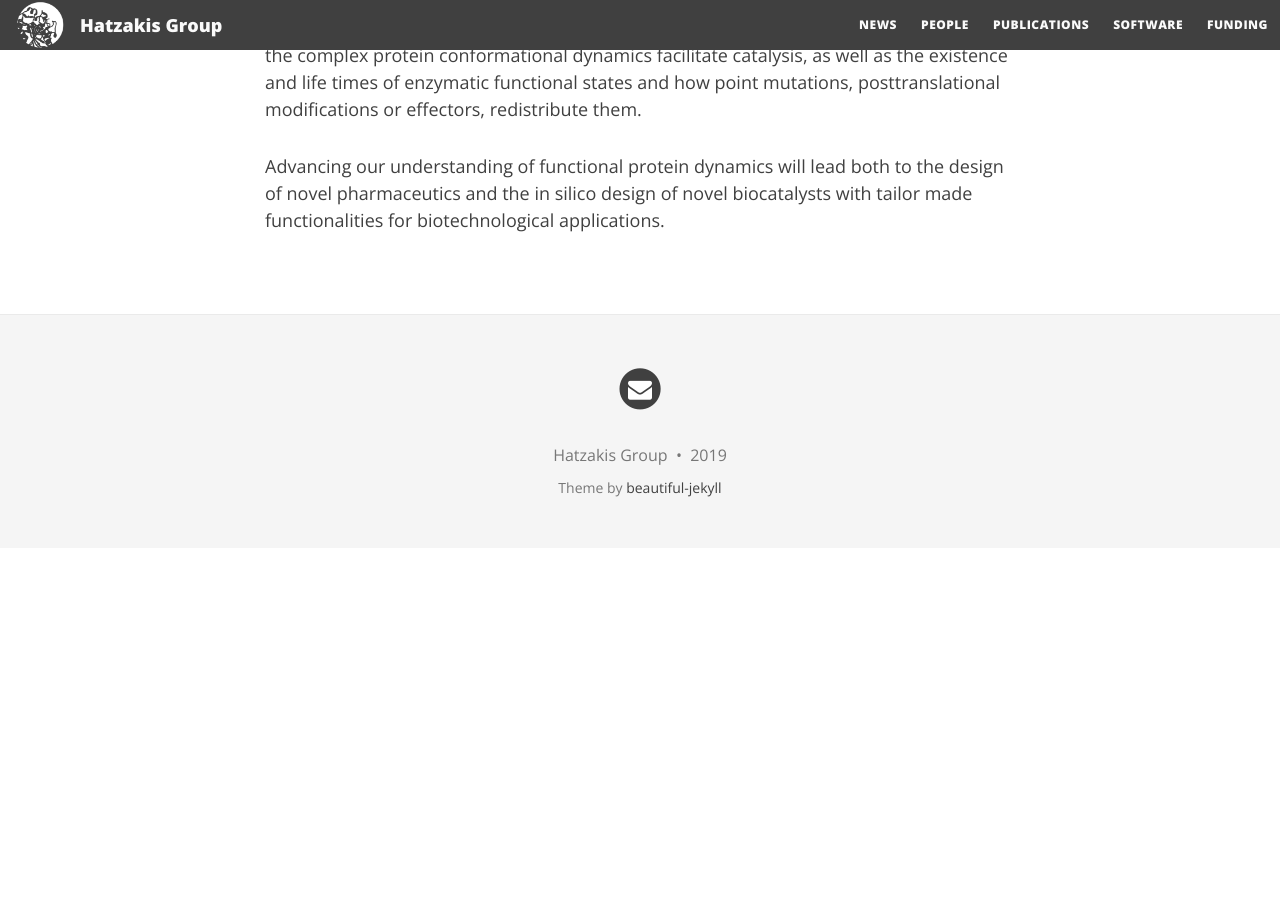
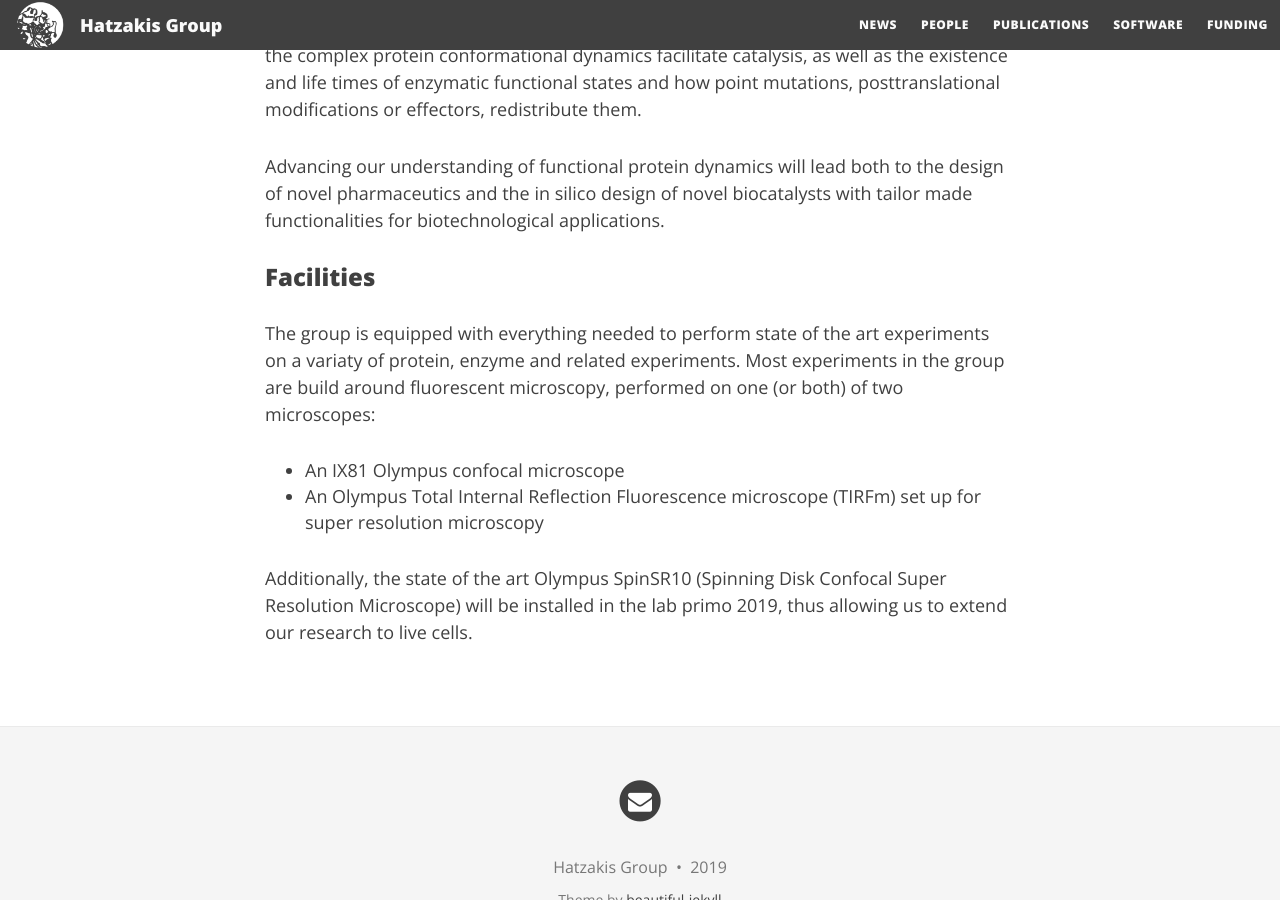
Before and after one commit to hatzakislab/hatzakislab.github.io, a Jekyll site: the page built from index.md, in a window 1280 px wide and 900 px high, scrolled down 819 px. Built offline with Jekyll 4.4.1, drawn with Linux system fonts in a browser that asks for light colours; nearby versions of some CDN libraries; before the commit the page ends 1367 px from its top, so only the background shows below that.

Commit message:
added facilities text

```diff
--- a/index.md
+++ b/index.md
@@ -11,3 +11,11 @@ Our groups main research interest is to obtain a fundamental understanding of th
 In spite of their immense importance, current understanding on enzymatic behaviour relies primarily on static pictures and ensemble functional assays and thus dynamic characteristics remain masked due to ensemble averaging. We therefore employ single molecule techniques to interrogate the behaviour of individual enzymes and elicit a detailed understanding of the molecular level details underlying enzymatic function and regulation. Using state of the art fluorescent microscopy techniques, we investigate how the complex protein conformational dynamics facilitate catalysis, as well as the existence and life times of enzymatic functional states and how point mutations, posttranslational modifications or effectors, redistribute them.
 
 Advancing our understanding of functional protein dynamics will lead both to the design of novel pharmaceutics and the in silico design of novel biocatalysts with tailor made functionalities for biotechnological applications.
+
+### Facilities
+The group is equipped with everything needed to perform state of the art experiments on a variaty of protein, enzyme and related experiments. Most experiments in the group are build around fluorescent microscopy, performed on one (or both) of two microscopes:
+
+- An IX81 Olympus confocal microscope
+- An Olympus Total Internal Reflection Fluorescence microscope (TIRFm) set up for super resolution microscopy
+
+Additionally, the state of the art Olympus SpinSR10 (Spinning Disk Confocal Super Resolution Microscope) will be installed in the lab primo 2019, thus allowing us to extend our research to live cells.
```
Also changed, not shown: 1 other file.
